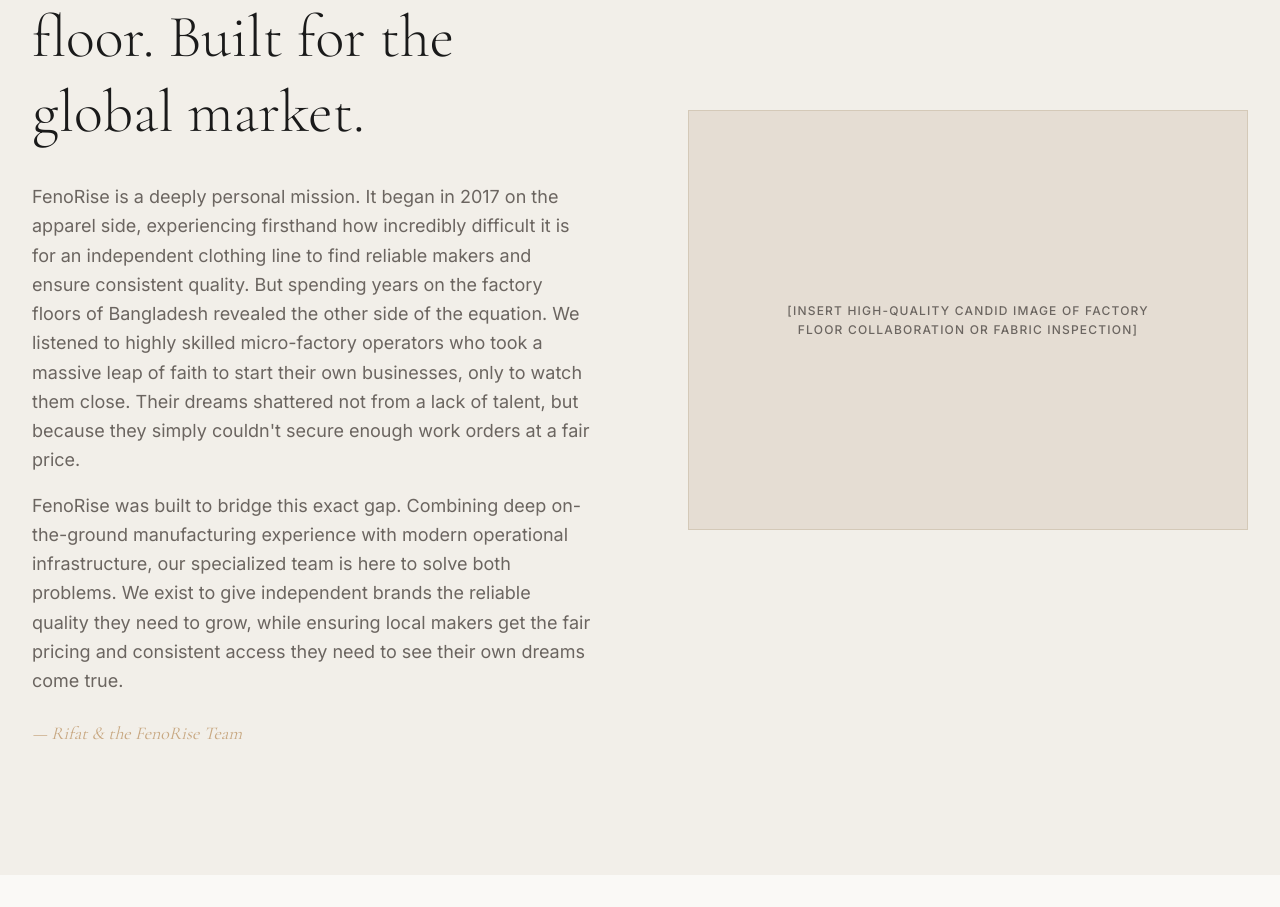
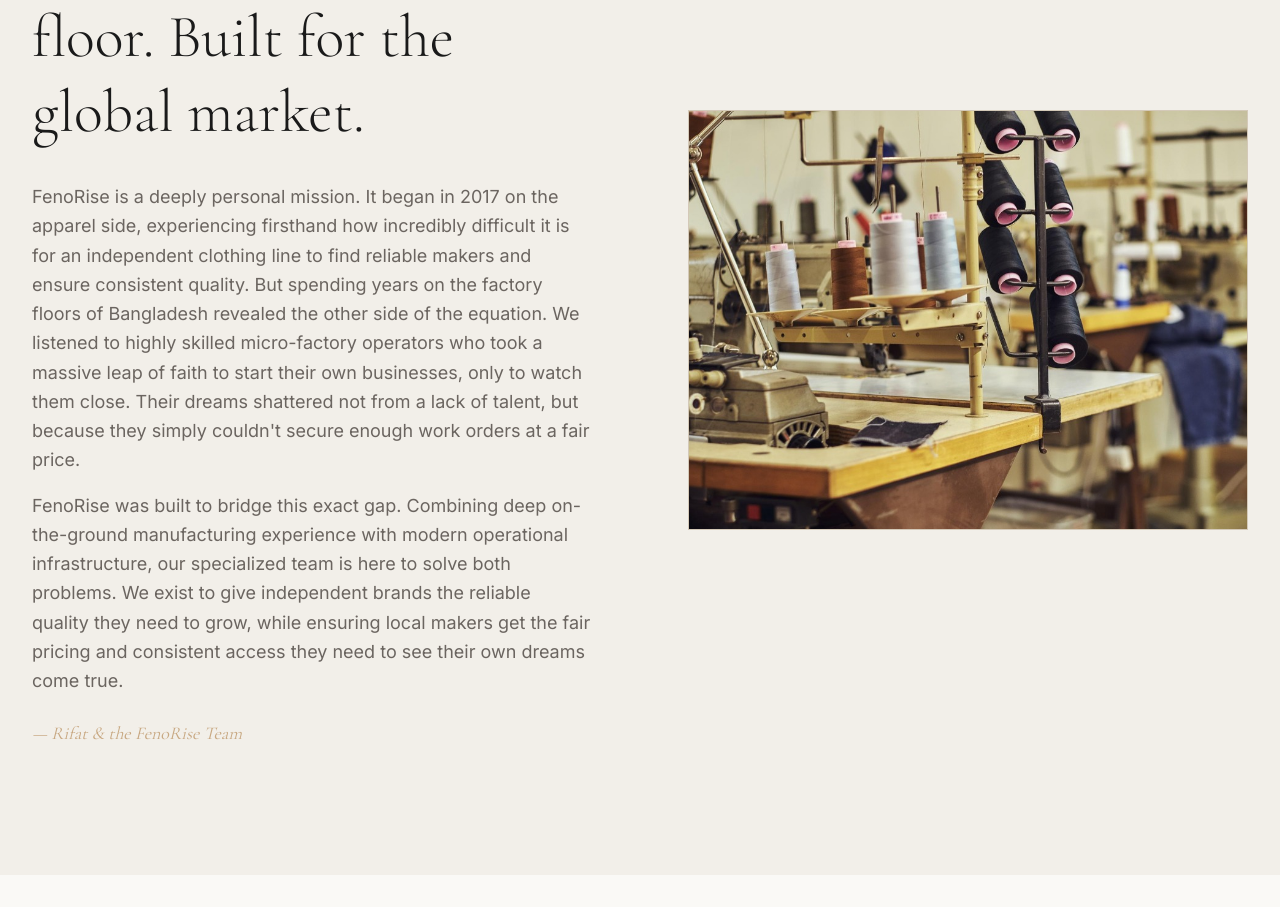
Before and after one commit to rifatkhan97/fenalt, a Next.js app: page /mission in a window 1280 px wide. Shown: the part 3956-4863 px from the top of the page. Built offline with nearby package versions, Linux system fonts and the light colour scheme.

Commit message:
feat: add factory floor image to Our Story section in mission page

```diff
--- a/app/mission/page.tsx
+++ b/app/mission/page.tsx
@@ -259,11 +259,14 @@
               </div>
             </div>
 
-            {/* Right Column: Image Placeholder */}
-            <div className="relative aspect-[4/3] bg-[#E5DDD3] border border-[#D4C9B8] flex items-center justify-center p-8 text-center">
-              <p className="text-xs font-medium uppercase tracking-widest text-[#6B6560] leading-relaxed max-w-sm">
-                [Insert high-quality candid image of factory floor collaboration or fabric inspection]
-              </p>
+            {/* Right Column: Image */}
+            <div className="relative aspect-[4/3] overflow-hidden border border-[#D4C9B8]">
+              <Image
+                src="/images/our_story_factory.jpg"
+                alt="Micro-factory floor and sewing equipment"
+                fill
+                className="object-cover"
+              />
             </div>
           </div>
         </div>
```
Also changed, not shown: public/images/our_story_factory.jpg (added).
